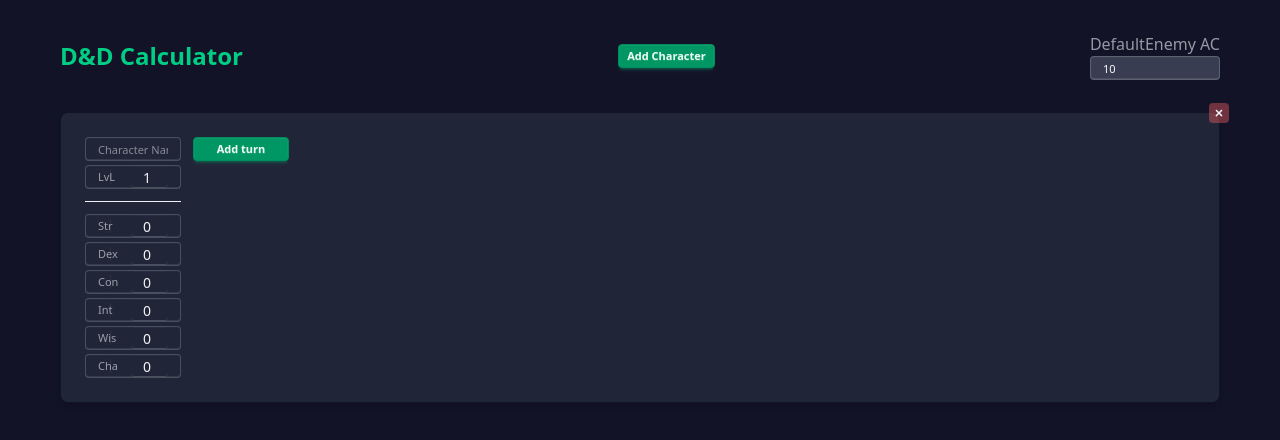
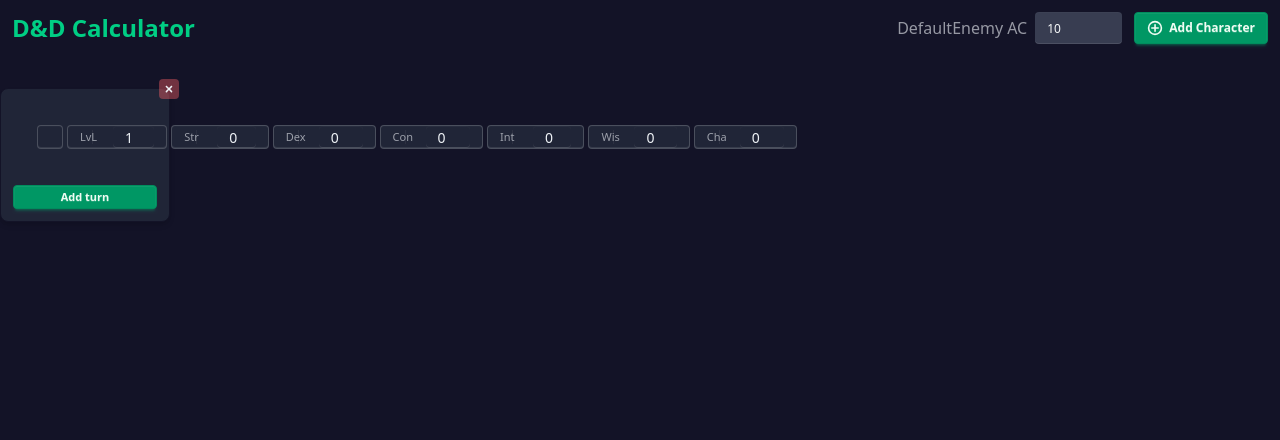
Before and after one commit to julianmenav/dnd-calculator, a React (Vite) app: page / in a window 1280 px wide. Both pictures are taken after a click on the button "Add Character". Shown: the top 440 px of the page. Built offline with nearby package versions, Linux system fonts and the light colour scheme.

Commit message:
style: transpose every single element

```diff
--- a/src/App.tsx
+++ b/src/App.tsx
@@ -4,7 +4,7 @@
 function App() {
   return (
     <>
-      <div className="bg-base-200 box-border min-h-screen p-3">
+      <div className="bg-base-200 box-border min-h-screen ">
         <Scenario />
       </div>
     </>
--- a/src/components/Attack.tsx
+++ b/src/components/Attack.tsx
@@ -78,14 +78,14 @@
           </div>
         </div>
 
-        <div className="card card-border mt-2 flex content-start flex-row  flex-wrap h-full gap-0.5 overflow-y-auto p-1 shadow-sm">
+        <div className="card card-border mt-2 grid grid-cols-2 gap-0.5 overflow-y-auto p-1 shadow-sm">
           {FEATS.map((feat) => {
             const isSelected = attack.feats.includes(feat)
             return (
               <button
                 key={feat}
                 className={`btn btn-xs ${
-                  isSelected ? 'btn-primary' : 'btn-neutral'
+                  isSelected ? 'btn-primary' : 'btn-secondary'
                 }`}
                 onClick={() => {
                   updateAttack(character.id, turn.id, attack.id, {
--- a/src/components/Character.tsx
+++ b/src/components/Character.tsx
@@ -16,18 +16,18 @@
 
   return (
     <CharacterProvider value={character}>
-      <div className="card card-border bg-base-100 indicator w-full shadow-md">
+      <div className="card card-border bg-base-100 indicator p-3 shadow-md">
         <button
           className="indicator-item bg-error/40 hover:bg-error/70 text-error-content flex h-5 w-5 cursor-pointer items-center justify-center rounded-sm p-1 text-xs"
           onClick={() => removeCharacter(character.id)}
         >
           <X />
         </button>
-        <div className="card-body flex flex-row justify-between gap-3">
-          <div className="flex w-24 flex-col gap-1">
-            <div className="flex flex-col gap-1">
+        <div className="card-body flex flex-col justify-between gap-3">
+          <div className="flex w-24 flex-row gap-1">
+            <div className="flex flex-row gap-1">
               <input
-                className="input input-xs"
+                className="input input-xs w-full"
                 placeholder="Character Name"
                 value={character.name}
                 onChange={(e) =>
@@ -48,8 +48,7 @@
                 />
               </label>
             </div>
-            <hr className="my-2" />
-            <div className="flex flex-col gap-1">
+            <div className="flex flex-row gap-1">
               {ABILITIES.map((ability) => (
                 <label key={ability} className="input input-xs">
                   <span className="label w-1/4">{ability.slice(0, 3)}</span>
@@ -70,20 +69,18 @@
               ))}
             </div>
           </div>
-          <div className="flex flex-grow flex-col">
-            <button
-              className="btn btn-success btn-xs w-24"
-              onClick={() => addTurn(character.id)}
-            >
-              Add turn
-            </button>
-            <div className="p-2">
-              {character.turns.map((turn) => (
-                <TurnComponent key={turn.id} turn={turn} />
-              ))}
-            </div>
+          <div className="flex flex-grow flex-row gap-5">
+            {character.turns.map((turn) => (
+              <TurnComponent key={turn.id} turn={turn} />
+            ))}
           </div>
         </div>
+        <button
+          className="btn btn-success btn-xs w-full"
+          onClick={() => addTurn(character.id)}
+        >
+          Add turn
+        </button>
       </div>
     </CharacterProvider>
   )
--- a/src/components/DiceChooser.tsx
+++ b/src/components/DiceChooser.tsx
@@ -13,10 +13,10 @@
   const turn = useTurn()
 
   return (
-    <div>
+    <>
       {!showDiceChooser ? (
         <button
-          className="btn btn-success btn-xs w-24"
+          className="btn btn-success btn-xs w-full"
           onClick={() => setShowDiceChooser(true)}
         >
           Add Attack
@@ -61,6 +61,6 @@
           </div>
         </div>
       )}
-    </div>
+    </>
   )
 }
--- a/src/components/Scenario.tsx
+++ b/src/components/Scenario.tsx
@@ -1,4 +1,5 @@
 import { ScenarioProvider } from '../context/ScenarioContext'
+import Plus from '../icons/Plus'
 import { useScenarioStore } from '../store/scenarioStore'
 import CharacterComponent from './Character'
 
@@ -11,30 +12,33 @@
 
   return (
     <ScenarioProvider value={scenario}>
-      <div className="flex w-full flex-col gap-3 p-5 px-12">
-        <div className="w-full flex flex-row justify-between items-center">
-          <h1 className="text-2xl font-bold text-accent">D&D Calculator</h1>
-          <button
-            className="btn btn-success btn-xs"
-            onClick={() => addCharacter()}
-          >
-            Add Character
-          </button>
-          <div className="flex flex-col">
+      <div className="flex w-full flex-col gap-3">
+        <div className="flex w-full flex-row items-center justify-between p-3">
+          <h1 className="text-accent text-2xl font-bold">D&D Calculator</h1>
+          <div className="flex flex-row items-center gap-3">
+            <div className="flex gap-2">
               <label className="label">
                 <span className="label-text">DefaultEnemy AC</span>
               </label>
               <input
                 type="number"
-              className="input input-xs bg-secondary text-secondary-content"
+                className="input input-sm border-0 bg-secondary text-secondary-content"
                 min={0}
                 max={30}
                 value={scenario.enemyAc}
                 onChange={(e) => updateEnemyAc(Number(e.target.value))}
               />
             </div>
+            <button
+              className="btn btn-success btn-sm"
+              onClick={() => addCharacter()}
+            >
+              <Plus />
+              Add Character
+            </button>
           </div>
-        <div className="flex flex-col gap-3 py-5">
+        </div>
+        <div className="flex flex-row gap-3 py-5 overflow-x-auto">
           {scenario.characters.map((char) => (
             <CharacterComponent key={char.id} character={char} />
           ))}
--- a/src/components/Turn.tsx
+++ b/src/components/Turn.tsx
@@ -38,7 +38,6 @@
               updateTurn(character.id, turn.id, { name: e.target.value })
             }
           />
-          <DiceChooser />
           <label className="input input-xs">
             <span className="label w-1/4">Enemy Ac</span>
             <input
@@ -54,14 +53,16 @@
           </label>
         </div>
         <div className="card-body flex items-center gap-2">
-          <p>Avg. Damage: {avgDamage.toFixed(2)}</p>
+          <p className="text-accent text-xl font-normal">Avg. Damage: {avgDamage.toFixed(2)}</p>
+
+          <div className="flex flex-col gap-3">
+            {turn.attacks.map((attack) => (
+              <AttackComponent key={attack.id} attack={attack} />
+            ))}
+          </div>
+          <DiceChooser />
         </div>
 
-        <div className="flex flex-wrap gap-3">
-          {turn.attacks.map((attack) => (
-            <AttackComponent key={attack.id} attack={attack} />
-          ))}
-        </div>
       </div>
     </TurnProvider>
   )
--- /dev/null
+++ b/src/icons/Plus.tsx
@@ -0,0 +1,22 @@
+
+
+export default function Plus() {
+  return (
+    <svg viewBox="0 0 20 20" xmlns="http://www.w3.org/2000/svg" className="w-4 h-4" fill="none">
+      <g id="SVGRepo_bgCarrier" stroke-width="0"></g>
+      <g
+        id="SVGRepo_tracerCarrier"
+        stroke-linecap="round"
+        stroke-linejoin="round"
+      ></g>
+      <g id="SVGRepo_iconCarrier">
+        {' '}
+        <path
+          fill="currentColor"
+          fill-rule="evenodd"
+          d="M10 3a7 7 0 100 14 7 7 0 000-14zm-9 7a9 9 0 1118 0 9 9 0 01-18 0zm14 .069a1 1 0 01-1 1h-2.931V14a1 1 0 11-2 0v-2.931H6a1 1 0 110-2h3.069V6a1 1 0 112 0v3.069H14a1 1 0 011 1z"
+        ></path>{' '}
+      </g>
+    </svg>
+  )
+}
```
Lines whose indentation alone changed are shown as unchanged.
